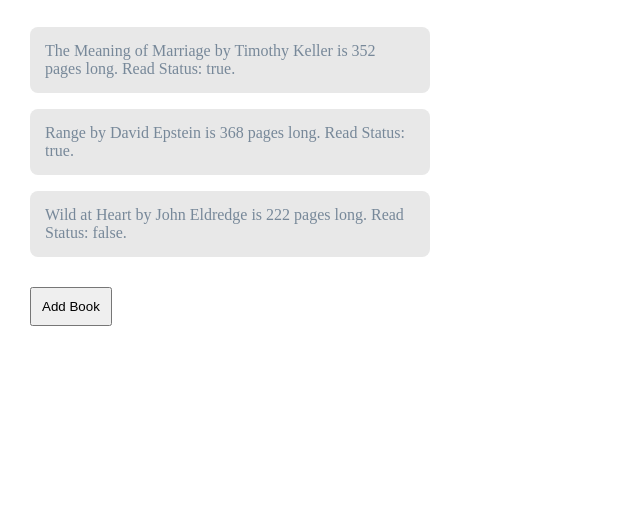
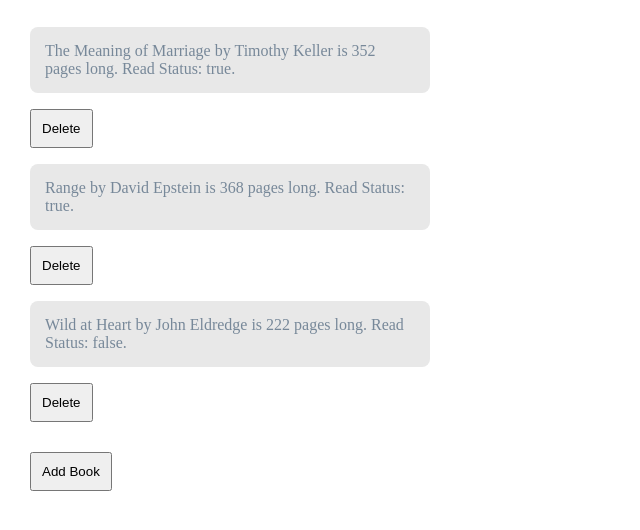
Before and after one commit to djcrago/library, a plain HTML site: page index.html in a window 1280 px wide. Shown: the part 70-600 px from the top of the page, without its empty margins (0-640 px from the left). Drawn offline with Linux system fonts and the light colour scheme.

Commit message:
Add a delete button for each book

```diff
--- a/javascript.js
+++ b/javascript.js
@@ -57,6 +57,9 @@
     newBook.textContent = `${book.title} by ${book.author} is ${book.pages}
                             pages long. Read Status: ${book.read}.`;
     list.appendChild(newBook);
+    let deleteBtn = document.createElement('button');
+    deleteBtn.textContent = 'Delete';
+    list.appendChild(deleteBtn);
 }
 
 myLibrary.forEach(addBookToLibrary);
--- a/style.css
+++ b/style.css
@@ -18,6 +18,7 @@
     flex-direction: column;
     flex-wrap: wrap;
     gap: 16px;
+    align-items: flex-start;
 }
 
 li {
```
